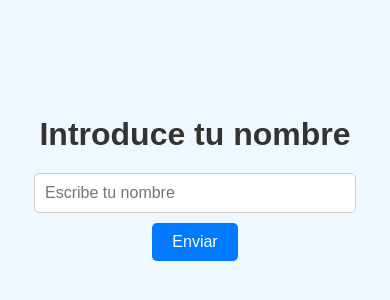
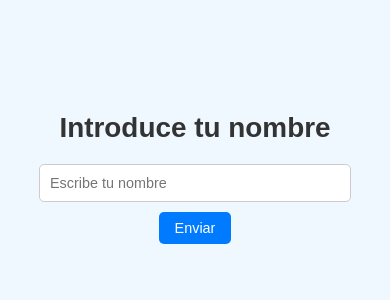
Before and after one commit to alexisnoy22/DinamicaLiber2, a plain HTML site: page index.html in a window 390 px wide. Shown: the part 234-534 px from the top of the page. Drawn offline with Linux system fonts and the light colour scheme.

Commit message:
Update index.html

```diff
--- a/index.html
+++ b/index.html
@@ -3,6 +3,12 @@
 <head>
     <title>Dinámica QR</title>
     <style>
+        * {
+            margin: 0;
+            padding: 0;
+            box-sizing: border-box;
+        }
+
         body {
             font-family: Arial, sans-serif;
             background-color: #f0f8ff;
@@ -12,48 +18,66 @@
             flex-direction: column;
             align-items: center;
             justify-content: center;
-            height: 100vh;
+            min-height: 100vh;
             text-align: center;
         }
 
         h1 {
             color: #333;
             margin-bottom: 20px;
+            font-size: calc(1.5rem + 1vw);
         }
 
         input {
             padding: 10px;
-            font-size: 16px;
+            font-size: 1rem;
             border: 1px solid #ccc;
             border-radius: 5px;
             width: 80%;
-            max-width: 300px;
+            max-width: 400px;
             margin-bottom: 10px;
         }
 
         button {
             padding: 10px 20px;
-            font-size: 16px;
+            font-size: 1rem;
             color: #fff;
             background-color: #007bff;
             border: none;
             border-radius: 5px;
             cursor: pointer;
-            transition: background-color 0.3s;
+            transition: background-color 0.3s, transform 0.2s;
         }
 
         button:hover {
             background-color: #0056b3;
+            transform: scale(1.05);
         }
 
         #resultado {
             margin-top: 20px;
+            width: 100%;
+            display: flex;
+            justify-content: center;
         }
 
         img {
+            max-width: 90%;
+            max-height: 70vh;
             border: 2px solid #ccc;
             border-radius: 10px;
             box-shadow: 0 4px 6px rgba(0, 0, 0, 0.1);
+        }
+
+        @media (max-width: 600px) {
+            button {
+                font-size: 0.9rem;
+                padding: 8px 16px;
+            }
+
+            input {
+                font-size: 0.9rem;
+            }
         }
     </style>
 </head>
@@ -66,7 +90,7 @@
         function mostrarImagen() {
             const nombre = document.getElementById('nombre').value.toLowerCase().trim();
             const resultado = document.getElementById('resultado');
-            const URL_BASE = 'https://alexisnoy22.github.io/DinamicaLiber2/'; // Reemplaza con tu URL base
+            const URL_BASE = './'; // Imágenes en el mismo directorio que index.html
             let imagenURL;
 
             switch (nombre) {
@@ -97,7 +121,7 @@
                     imagenURL = `${URL_BASE}default.jpg`; // Imagen por defecto
             }
 
-            resultado.innerHTML = `<img src="${imagenURL}" alt="IMAGEN PARA ${nombre}" style="max-width:300px;">`;
+            resultado.innerHTML = `<img src="${imagenURL}" alt="Imagen para ${nombre}">`;
         }
     </script>
 </body>
```
